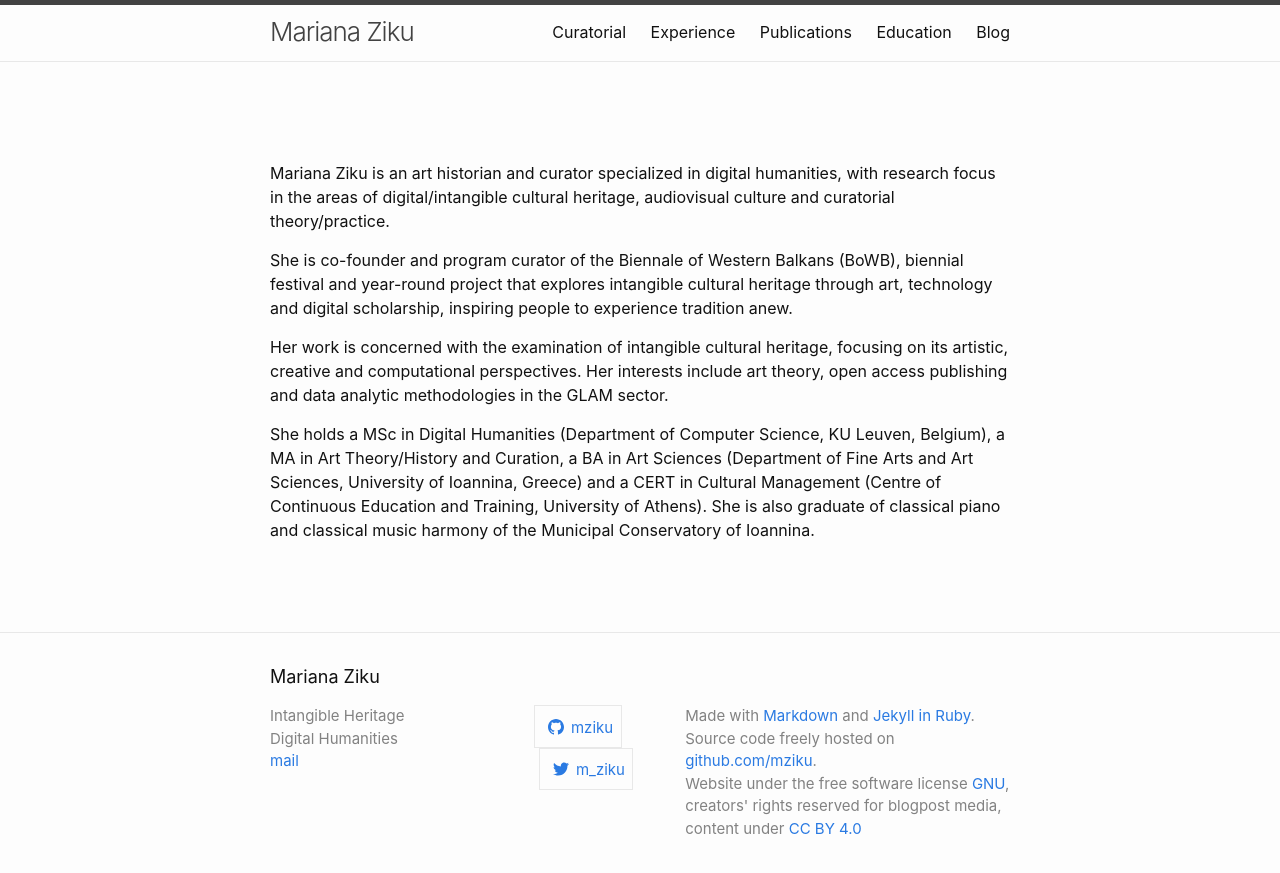
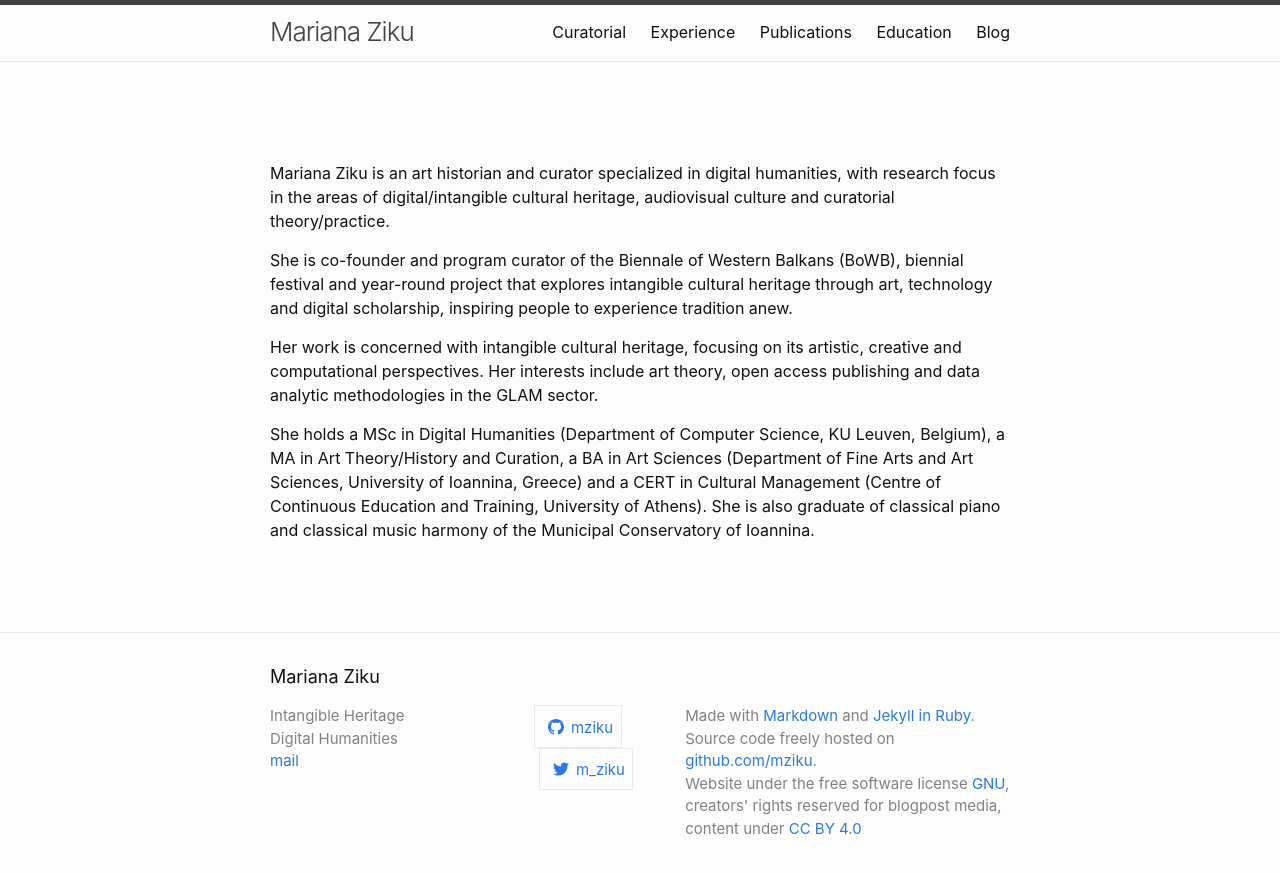
Before and after one commit to mziku/mziku.github.io, a Jekyll site: the page built from index.md, in a window 1280 px wide. Shown: the top 873 px of the page. Built offline with Jekyll 4.4.1, drawn with Linux system fonts in a browser that asks for light colours.

Commit message:
Update index.md

```diff
--- a/index.md
+++ b/index.md
@@ -8,6 +8,6 @@ Mariana Ziku is an art historian and curator specialized in digital humanities,
 
 She is co-founder and program curator of the Biennale of Western Balkans (BoWB), biennial festival and year-round project that explores intangible cultural heritage through art, technology and digital scholarship, inspiring people to experience tradition anew.
 
-Her work is concerned with the examination of intangible cultural heritage, focusing on its artistic, creative and computational perspectives. Her interests include art theory, open access publishing and data analytic methodologies in the GLAM sector.
+Her work is concerned with intangible cultural heritage, focusing on its artistic, creative and computational perspectives. Her interests include art theory, open access publishing and data analytic methodologies in the GLAM sector.
 
 She holds a MSc in Digital Humanities (Department of Computer Science, KU Leuven, Belgium), a MA in Art Theory/History and Curation, a BA in Art Sciences (Department of Fine Arts and Art Sciences, University of Ioannina, Greece) and a CERT in Cultural Management (Centre of Continuous Education and Training, University of Athens). She is also graduate of classical piano and classical music harmony of the Municipal Conservatory of Ioannina.
```
